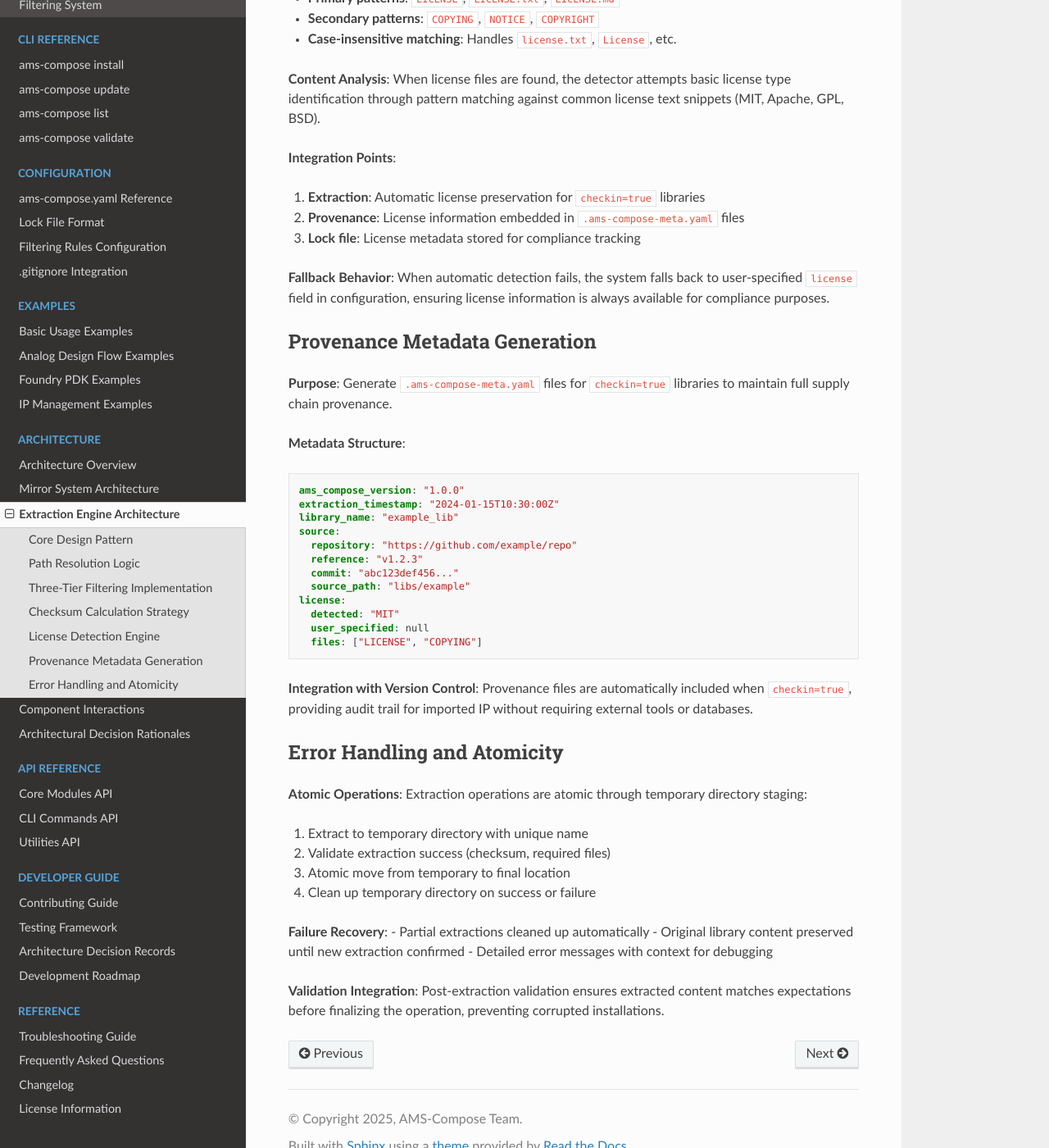
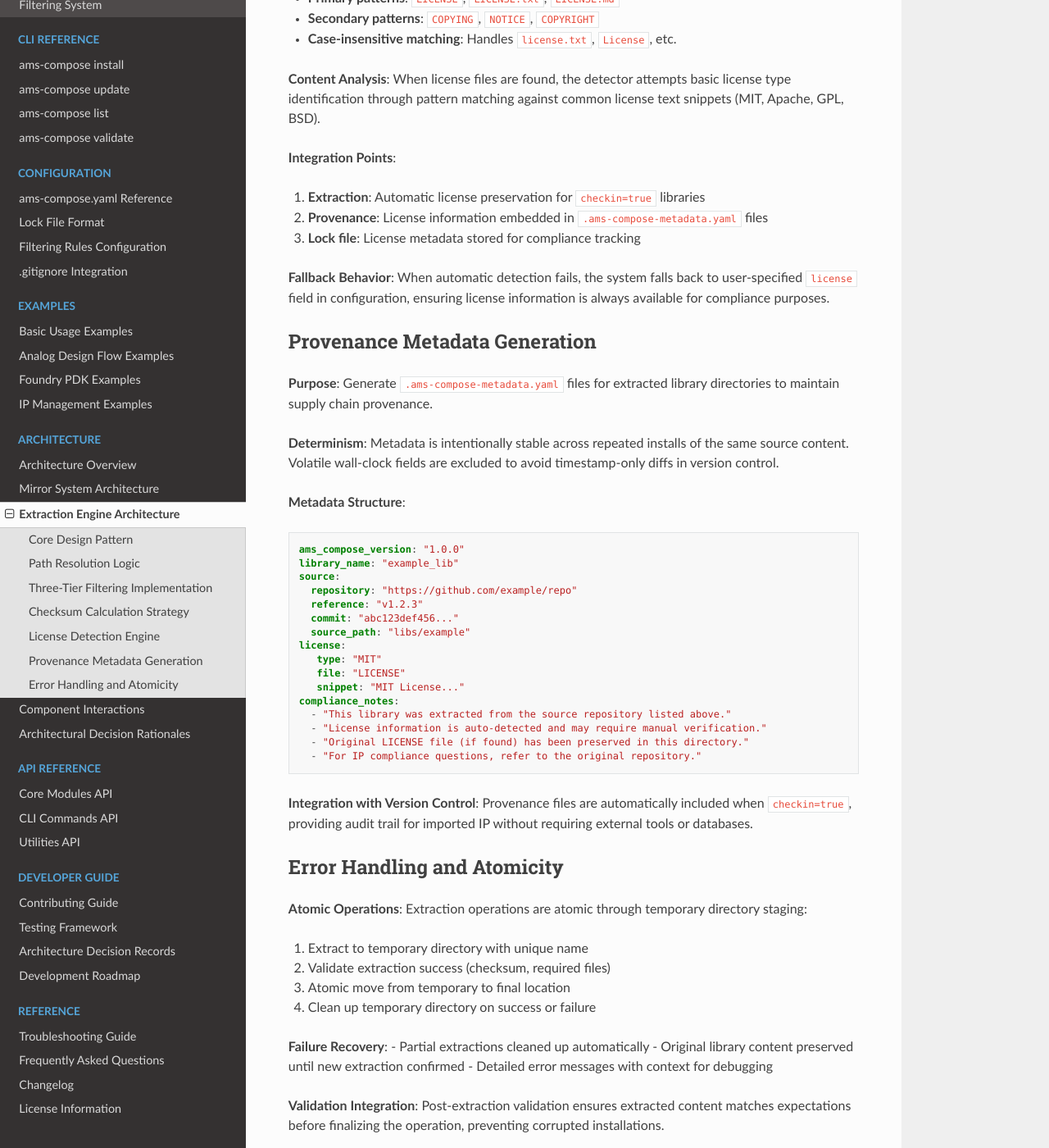
Before and after one commit to Jianxun/ams_compose, a Sphinx documentation site: the page built from docs/architecture/extraction-engine.rst, in a window 1280 px wide and 1400 px high, scrolled down 2812 px. Shown: the whole window at 82% size. Built offline with Sphinx 7.4.7 and the Read the Docs theme 3.1.0, drawn with Linux system fonts in a browser that asks for light colours; pages that are not in the unit, such as notebooks, are missing from menus.

Commit message:
docs: align provenance docs with deterministic metadata
Update architecture and user-guide docs to reflect  naming, lockfile-vs-sidecar roles, and removal of volatile extraction timestamps for stable installs.

```diff
--- a/docs/architecture/extraction-engine.rst
+++ b/docs/architecture/extraction-engine.rst
@@ -116,7 +116,7 @@ When license files are found, the detector attempts basic license type identific
 **Integration Points**:
 
 1. **Extraction**: Automatic license preservation for ``checkin=true`` libraries
-2. **Provenance**: License information embedded in ``.ams-compose-meta.yaml`` files
+2. **Provenance**: License information embedded in ``.ams-compose-metadata.yaml`` files
 3. **Lock file**: License metadata stored for compliance tracking
 
 **Fallback Behavior**:
@@ -125,14 +125,18 @@ When automatic detection fails, the system falls back to user-specified ``licens
 Provenance Metadata Generation
 -------------------------------
 
-**Purpose**: Generate ``.ams-compose-meta.yaml`` files for ``checkin=true`` libraries to maintain full supply chain provenance.
+**Purpose**: Generate ``.ams-compose-metadata.yaml`` files for extracted library
+directories to maintain supply chain provenance.
+
+**Determinism**: Metadata is intentionally stable across repeated installs of the
+same source content. Volatile wall-clock fields are excluded to avoid
+timestamp-only diffs in version control.
 
 **Metadata Structure**:
 
 .. code-block:: yaml
 
    ams_compose_version: "1.0.0"
-   extraction_timestamp: "2024-01-15T10:30:00Z"
    library_name: "example_lib"
    source:
      repository: "https://github.com/example/repo"
@@ -140,9 +144,14 @@ Provenance Metadata Generation
      commit: "abc123def456..."
      source_path: "libs/example"
    license:
-     detected: "MIT"
-     user_specified: null
-     files: ["LICENSE", "COPYING"]
+      type: "MIT"
+      file: "LICENSE"
+      snippet: "MIT License..."
+   compliance_notes:
+     - "This library was extracted from the source repository listed above."
+     - "License information is auto-detected and may require manual verification."
+     - "Original LICENSE file (if found) has been preserved in this directory."
+     - "For IP compliance questions, refer to the original repository."
 
 **Integration with Version Control**:
 Provenance files are automatically included when ``checkin=true``, providing audit trail for imported IP without requiring external tools or databases.
```
Also changed, not shown: docs/architecture/decision-rationales.rst (+13 -5 lines), docs/user-guide/supply-chain.rst (+6 -1 lines).
